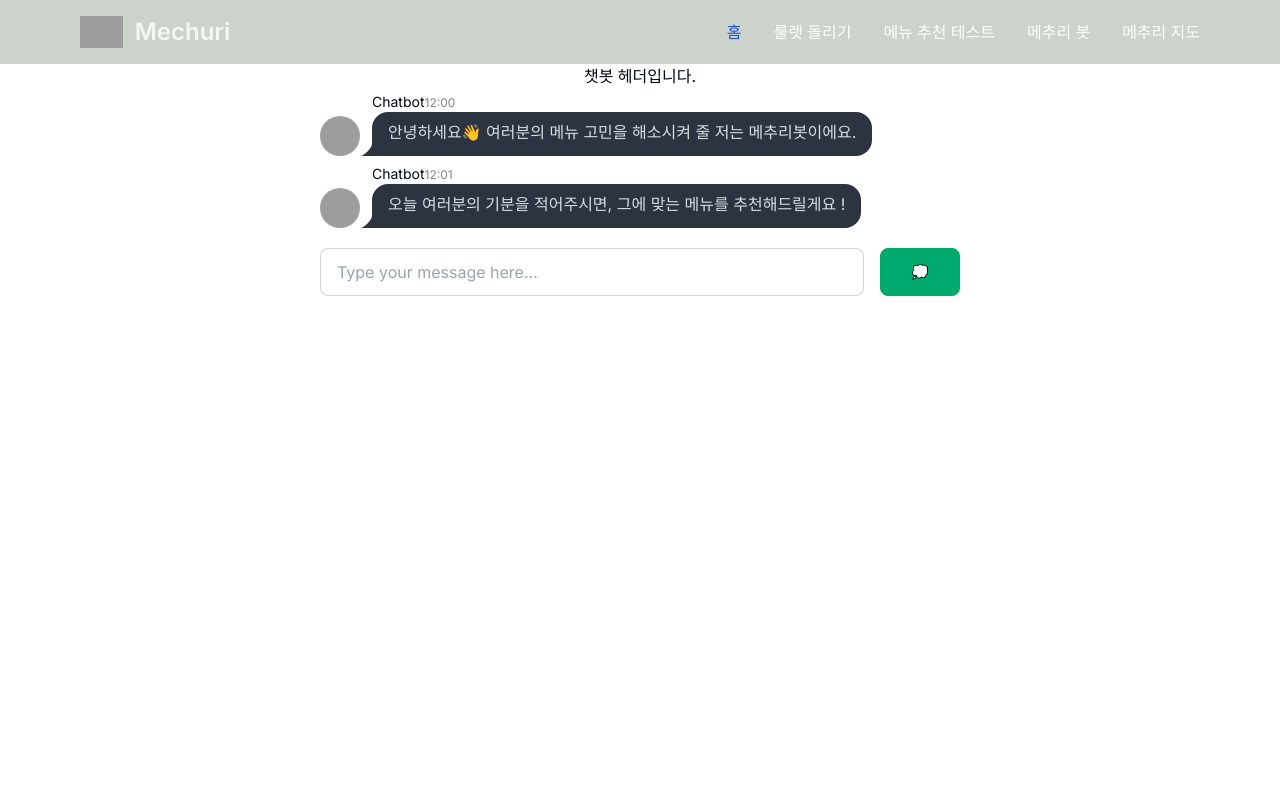
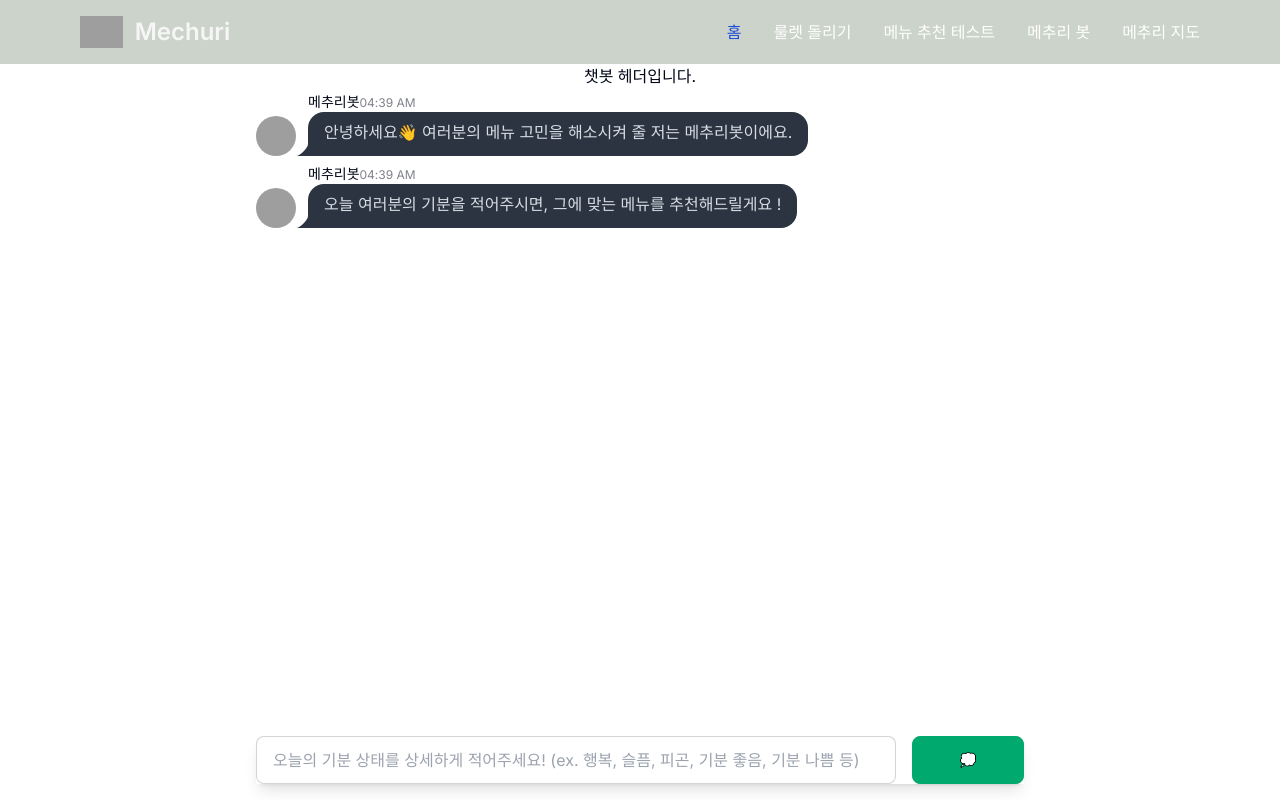
Before and after one commit to heon-2/mechuri, a Next.js app in the folder mechuri/: page /mechuribot in a window 1280 px wide. Built offline with nearby package versions, Linux system fonts and the light colour scheme; no server answers; grey boxes are pictures that could not be loaded.

Commit message:
feat: 챗봇 메세지 수정, 컴포넌트 배치, 현재 시간 반영

```diff
--- a/mechuri/src/app/mechuribot/MechuriBot.tsx
+++ b/mechuri/src/app/mechuribot/MechuriBot.tsx
@@ -4,7 +4,7 @@ import ChatContent from '@/components/mechuribot/ChatContent';
 import ChatHeader from '@/components/mechuribot/ChatHeader';
 export default function MechuriBot() {
   return (
-    <div className="flex items-center flex-col">
+    <div className="flex flex-col h-full items-center mx-auto">
       <ChatHeader />
       <ChatContent />
     </div>
--- a/mechuri/src/app/mechuribot/page.tsx
+++ b/mechuri/src/app/mechuribot/page.tsx
@@ -4,7 +4,7 @@ import ChatBot from '@/components/main/ChatBot';
 import MechuriBot from './MechuriBot';
 export default function Page() {
   return (
-    <div>
+    <div className="h-[calc(100vh-4rem)]">
       <NavBar />
       <MechuriBot />
     </div>
--- a/mechuri/src/components/mechuribot/ChatContent.tsx
+++ b/mechuri/src/components/mechuribot/ChatContent.tsx
@@ -9,16 +9,16 @@ export default function ChatContent() {
     {
       message: '안녕하세요👋 여러분의 메뉴 고민을 해소시켜 줄 저는 메추리봇이에요.',
       sender: 'bot',
-      time: '12:00',
+      time: new Date().toLocaleTimeString([], { hour: '2-digit', minute: '2-digit' }),
     }, // 예시 시간, 실제 구현에서는 동적으로 설정
     {
       message: '오늘 여러분의 기분을 적어주시면, 그에 맞는 메뉴를 추천해드릴게요 !',
       sender: 'bot',
-      time: '12:01',
+      time: new Date().toLocaleTimeString([], { hour: '2-digit', minute: '2-digit' }),
     },
   ]);
   const [defaultMessage, setDefaultMessage] = useState(
-    '제발 내 글을 보고 음식 메뉴 추천해줘. 딱 한 단어 [오늘의 추천음식:] 하고 여기에 추천음식을 적어줘. 이후 줄바꿈을 진행하고 이유를 한줄로 설명해줘.',
+    '오늘 내 기분에 맞는 음식메뉴를 한 단어로 추천해줘. 결과는 추천 음식/이유 형식으로 알려줘. 이유는 한 줄로 해줘.',
   );
   const [input, setInput] = useState('');
 
@@ -59,23 +59,35 @@ export default function ChatContent() {
 
       const data = await response.json();
       const botReply = data.choices[0].message.content.trim();
-
+      const parts = botReply.split('/');
+      const recommendedFood = parts[0].trim(); // 추천 음식
+      const reason = parts[1].trim(); // 이유
+      const finalReply = `오늘의 메추리봇 추천 음식은 ${recommendedFood}입니다😊 제가 추천해드리는 이유는 ${reason}`;
       // 챗봇의 답변을 채팅에 추가
       setChat((chat) => [
         ...chat,
         {
-          message: botReply,
+          message: finalReply,
           sender: 'bot',
           time: new Date().toLocaleTimeString([], { hour: '2-digit', minute: '2-digit' }),
         },
       ]);
     } catch (error) {
       console.error('Error:', error);
-      // 오류 처리 또는 사용자에게 피드백
+      // 오류 처리 및 사용자에게 피드백
+      setChat((chat) => [
+        ...chat,
+        {
+          message: '[사용자의 요청이 제대로 전달되지 않았습니다. 추후에 다시 시도해주세요!]',
+          sender: 'bot',
+          time: new Date().toLocaleTimeString([], { hour: '2-digit', minute: '2-digit' }),
+        },
+      ]);
     }
   }
   return (
-    <div className="w-1/2">
+    <div className="flex flex-col h-full w-3/5">
+      <div className="flex-grow overflow-auto">
         {chat.map((c, index) => (
           <div key={index} className={`chat ${c.sender === 'bot' ? 'chat-start' : 'chat-end'}`}>
             <div className="chat-image avatar">
@@ -91,22 +103,27 @@ export default function ChatContent() {
               </div>
             </div>
             <div className="chat-header">
-            {c.sender === 'bot' ? 'Chatbot' : 'You'}
+              {c.sender === 'bot' ? '메추리봇' : '사용자'}
               <time className="text-xs opacity-50">{c.time}</time>
             </div>
             <div className="chat-bubble">{c.message}</div>
-          {/* <div className="chat-footer opacity-50">{c.sender === 'bot' ? 'Delivered' : 'Seen'}</div> */}
           </div>
         ))}
-      <div className="flex gap-4 w-full mt-4">
+      </div>
+      <div className="flex gap-4 w-full mb-4 shadow-lg">
         <input
           type="text"
-          placeholder="Type your message here..."
+          placeholder="오늘의 기분 상태를 상세하게 적어주세요! (ex. 행복, 슬픔, 피곤, 기분 좋음, 기분 나쁨 등)"
           className="input input-bordered w-full"
           value={input}
           onChange={handleInput}
+          onKeyDown={(e) => {
+            if (e.key === 'Enter') {
+              handleSend();
+            }
+          }}
         />
-        <button className="btn btn-success w-20" onClick={handleSend}>
+        <button className="btn btn-success w-28" onClick={handleSend}>
           💭
         </button>
       </div>
```
Lines whose indentation alone changed are shown as unchanged.
